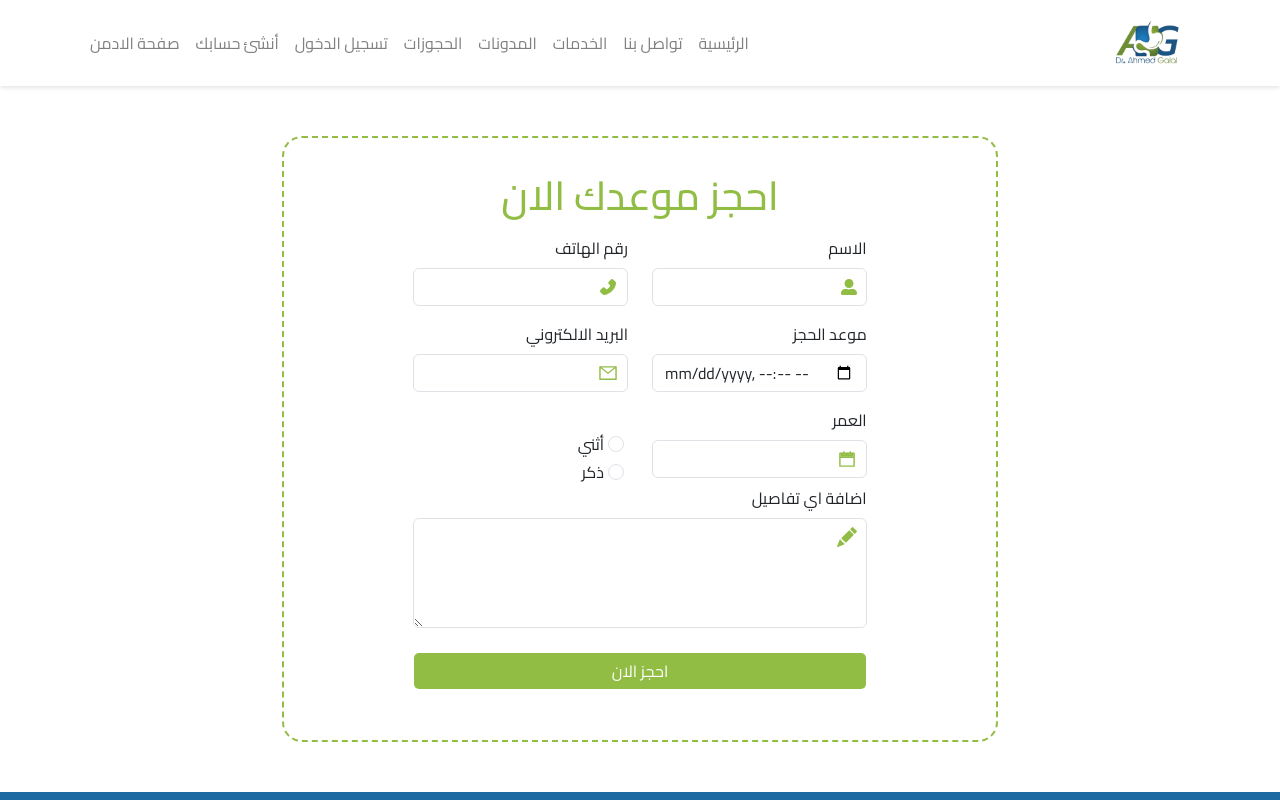
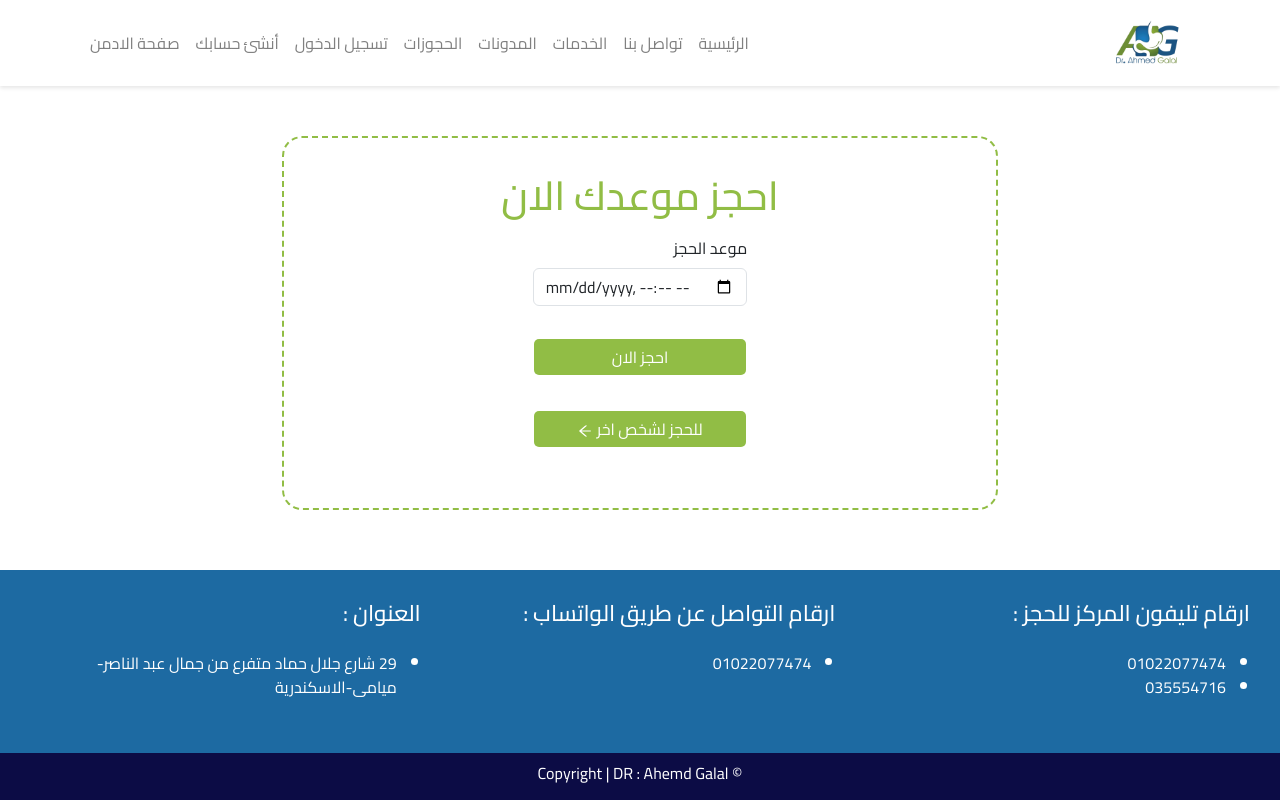
Before and after one commit to Alahly-hospital/ahmed-galal, a Next.js app: page /reservation in a window 1280 px wide. Shown: the top 800 px of the page. Built offline with nearby package versions, Linux system fonts and the light colour scheme; no server answers.

Commit message:
reservation

```diff
--- a/app/adminpanel/reservationstatus/page.js
+++ b/app/adminpanel/reservationstatus/page.js
@@ -45,6 +45,7 @@ export default function ReservationStatus() {
     await Api.patch("/reservation", editedReservation)
       .then(() => {
         notifySuccess("date updated !!");
+
         ReservationData();
 
       })
--- a/app/blogs/page.js
+++ b/app/blogs/page.js
@@ -7,7 +7,7 @@ import Scrolltop from "../../components/Scrolltop/Scrolltop";
 import Footer from "../../components/Footer/Footer";
 import photo from "../../assets/bg2.jpg";
 import Api from "@/config/api";
-import Image from "next/image";
+import apiUrl from "../../config/domains"
 
 export default function blogs() {
   const [blogs, setBlogs] = useState([]);
@@ -57,7 +57,7 @@ console.log(blogs);
                   className="img w-100 rounded  mb-3"
                   height={315}
                   width={315}
-                  src={blog.image.src}
+                  src={apiUrl+blog.image}
                   alt=""
                 />:''}
               </div>
--- a/app/reservation/page.js
+++ b/app/reservation/page.js
@@ -1,10 +1,9 @@
 "use client";
-import React from "react";
+import React, { useState } from "react";
 import "./reservation.scss";
 import { FaUserAlt } from "react-icons/fa";
-import { AiFillPhone, AiOutlineMail, AiTwotoneCalendar } from "react-icons/ai";
+import { AiFillPhone, AiOutlineArrowLeft, AiOutlineArrowRight, AiOutlineMail, AiTwotoneCalendar } from "react-icons/ai";
 import { BsFillPencilFill } from "react-icons/bs";
-import Form from "react-bootstrap/Form";
 import NavbarHeader from "/components/navbar/Navbar";
 import Footer from "../../components/Footer/Footer";
 
@@ -15,7 +14,17 @@ import { useRouter } from "next/navigation";
 import { notifyError, notifySuccess } from "@/components/toastify/toastify";
 export default function reservation() {
   const router= useRouter()
+   const [isTheUser, setisTheUser] = useState(false)
+  function showForm(){
+
+    setisTheUser(true)
+  }
+  function hideForm(){
+
+    setisTheUser(false)
+  }
  async function handleReservation(values) {
+
       await Api.post('/reservation',values)
       .then(()=>{
         notifySuccess('You reserved Successfully !! 😊 ')
@@ -64,11 +73,18 @@ export default function reservation() {
   });
   return (
     <>
+
       <NavbarHeader />
-      <div className="container reservation">
-        <form className="form-border" onSubmit={formik.handleSubmit}>
+      <div style={{ paddingBottom: "10px" }} className="container reservation">
+
+  <form className="form-border" onSubmit={formik.handleSubmit}   >
           <h1 className="text-center mt-4 primary-color "> احجز موعدك الان </h1>
+
+
+       {isTheUser?<>
         <div className="row  d-flex align-content-center justify-content-center">
+
+
          <div className="col-md-4  mt-2 mb-2">
            {formik.touched.name && formik.errors.name ? (
              <div className="alert alert-danger">{formik.errors.name}</div>
@@ -244,7 +260,7 @@ export default function reservation() {
        </div>
        <div
          className="row d-flex align-content-center justify-content-center"
-            style={{ paddingBottom: "40px" }}
+         style={{ paddingBottom: "10px" }}
        >
          <div className="col-8">
            <button
@@ -255,9 +271,89 @@ export default function reservation() {
            </button>
          </div>
        </div>
+
+       <div
+         className="row  "
+         style={{ paddingBottom: "30px" }}
+       >
+         <div className="col-4">
+           <button
+             type="button"
+             className="btn form-control primary-color   mt-4"
+             onClick={hideForm}
+           >
+             <AiOutlineArrowRight className="ms-2"/>العودة
+           </button>
+         </div>
+       </div>
+       </>:<>
+       <div className="row d-flex align-content-center justify-content-center">
+         <div className="col-md-4 mt-2 mb-2">
+           {formik.touched.date &&
+           formik.errors.date ? (
+             <div className="alert alert-danger">
+               {formik.errors.date}
+             </div>
+           ) : null}
+           <label htmlFor="" className="mb-2">
+             موعد الحجز
+           </label>
+           <input
+             aria-label="Default select example"
+             className="form-control"
+             value={formik.values.date}
+             onChange={formik.handleChange}
+             onBlur={formik.handleBlur}
+             type="datetime-local"
+             name="date"
+           />
+
+
+
+
+         </div>
+
+       </div>
+       <div
+         className="row d-flex align-content-center justify-content-center"
+         style={{ paddingBottom: "10px" }}
+       >
+         <div className="col-md-4">
+           <button
+             type="submit"
+             className="btn form-control primary-bg text-white mt-4"
+           >
+             احجز الان{" "}
+           </button>
+         </div>
+       </div>
+       <div
+         className="row d-flex align-content-center justify-content-center"
+         style={{ paddingBottom: "50px" }}
+       >
+         <div className="col-md-4">
+           <button
+             type="button"
+             className="btn form-control primary-bg text-white mt-4"
+             onClick={showForm}
+           >
+           للحجز لشخص اخر <AiOutlineArrowLeft/>
+           </button>
+         </div>
+       </div>
+
+       </>}
+
+
+
+
+
+
+
+
         </form>
       </div>
-      <Footer />
+      <Footer className='fixed-bottom'/>
     </>
   );
 }
--- a/app/reservation/reservation.scss
+++ b/app/reservation/reservation.scss
@@ -13,6 +13,7 @@
 
 }
 .form-border {
+  margin-bottom: 20px;
  }
   @media (min-width: 992px) {
   .form-border {
--- a/components/Blogs/Blogs.jsx
+++ b/components/Blogs/Blogs.jsx
@@ -5,6 +5,7 @@ import "./blogs.scss";
 import Link from "next/link";
 import Api from "@/config/api";
 import YouTube from "react-youtube";
+import apiUrl from '../../config/domains.js'
 export default function Blogs() {
   const [blogs, setBlogs] = useState([]);
   async function getBlogs() {
@@ -50,7 +51,7 @@ export default function Blogs() {
                   className="img w-100 rounded  mb-3"
                   height={315}
                   width={315}
-                  src={blog.image.src}
+                  src={apiUrl+blog.image}
                   alt=""
                 />:''}
 
```
Lines whose indentation alone changed are shown as unchanged.
